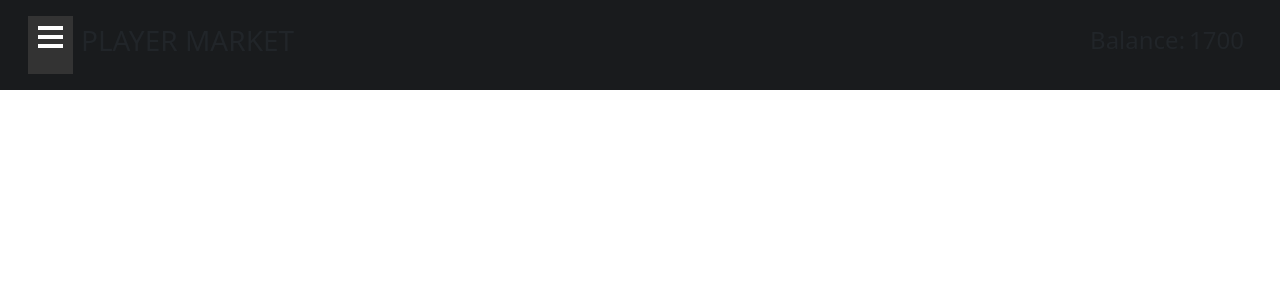
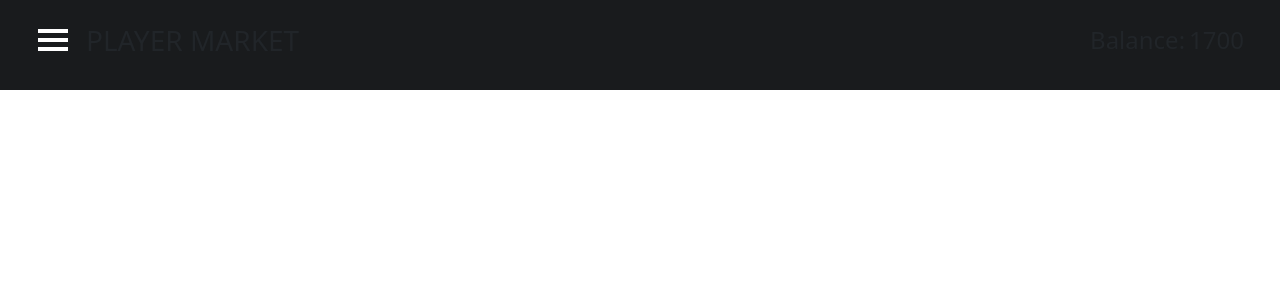
Before and after one commit to Mayoral13/Panenka, a React (Vite) app: page / in a window 1280 px wide. Shown: the top 300 px of the page. Built offline with nearby package versions, Linux system fonts and the light colour scheme.

Commit message:
Header seems completed

```diff
--- a/src/Header.jsx
+++ b/src/Header.jsx
@@ -9,7 +9,7 @@ const Header = ()=> {
     <div className="container-fluid d-flex align-items-center" style={{backgroundColor:'#191b1d'}}>
       <div className="row justify-content-between m-3 w-100">
         <div className="nav">
-          <header>
+          <header style={{backgroundColor:'#191b1d'}}>
             <div className={`hamburger ${isOpen ? 'open' : ''}`} onClick={toggleSidebar}>
               <div className="line"></div>
               <div className="line"></div>
--- a/src/header.css
+++ b/src/header.css
@@ -22,8 +22,8 @@ body {
 
   .hamburger {
     display: inline-block;
-    width: 25px;
-    height: 20px;
+    width: 30px;
+    height: 15px;
     cursor: pointer;
     position: relative;
   }
```
